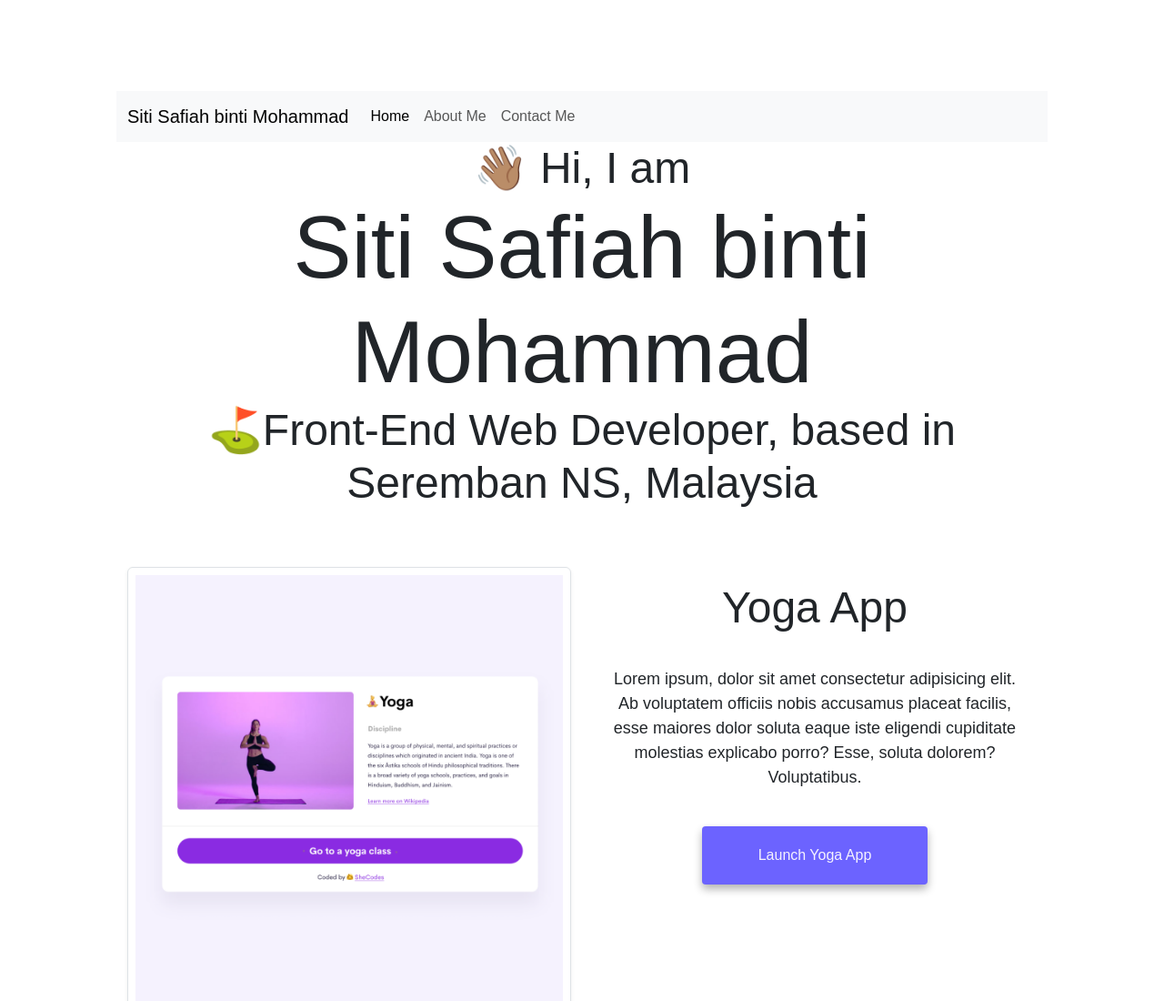
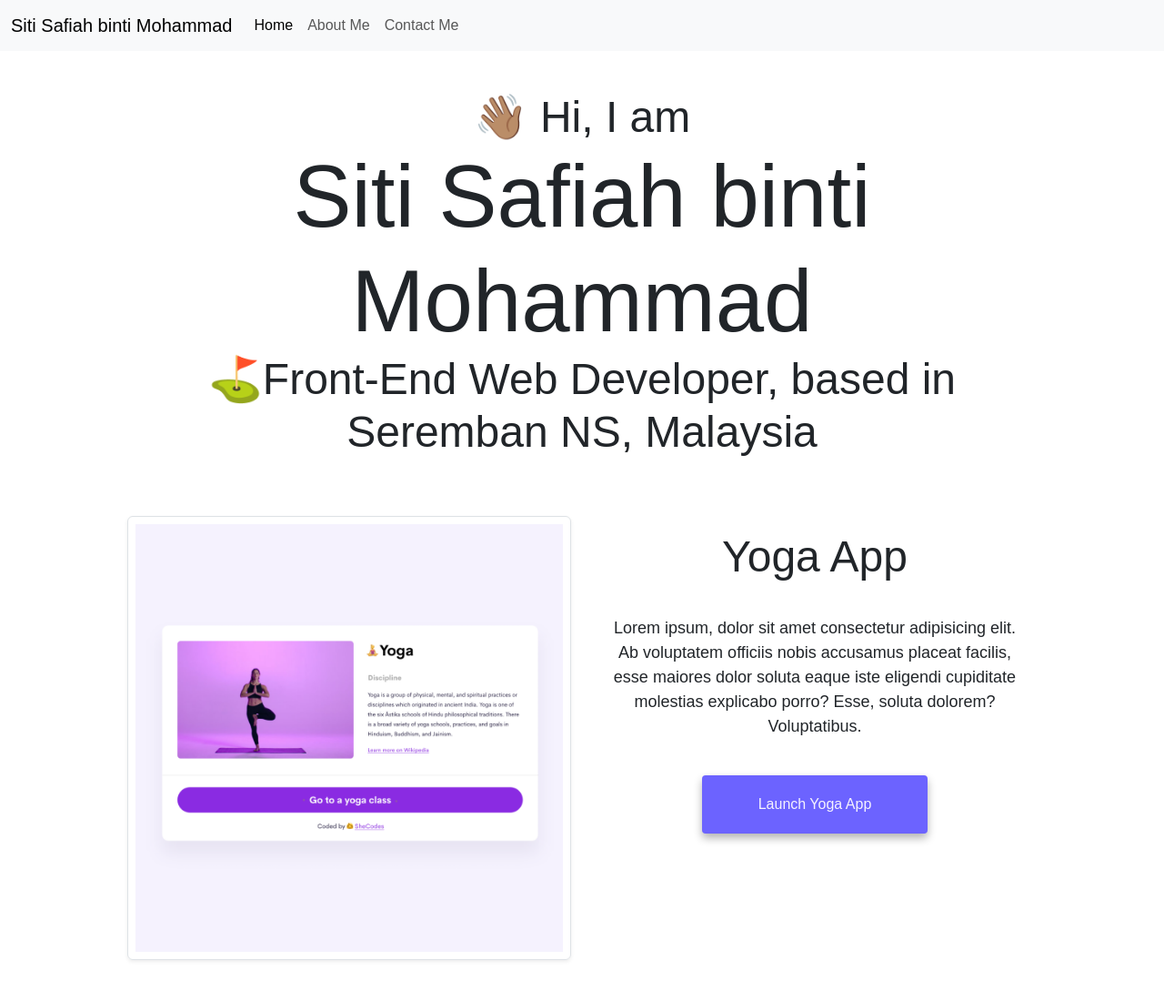
Before and after one commit to chubbyle/Responsive-W3-Profile, a plain HTML site: page index.html in a window 1280 px wide. Shown: the top 1100 px of the page at 91% size. Drawn offline with nearby package versions, Linux system fonts and the light colour scheme.

Commit message:
fixed navbar location

```diff
--- a/index.html
+++ b/index.html
@@ -22,7 +22,7 @@
     <link rel="stylesheet" href="src/styles.css" />
   </head>
   <body>
-    <nav class="navbar navbar-expand-lg bg-body-tertiary">
+    <nav class="navbar navbar-expand-lg fixed-top navbar-light bg-light">
       <div class="container-fluid">
         <a class="navbar-brand" href="#">Siti Safiah binti Mohammad</a>
         <button
```
